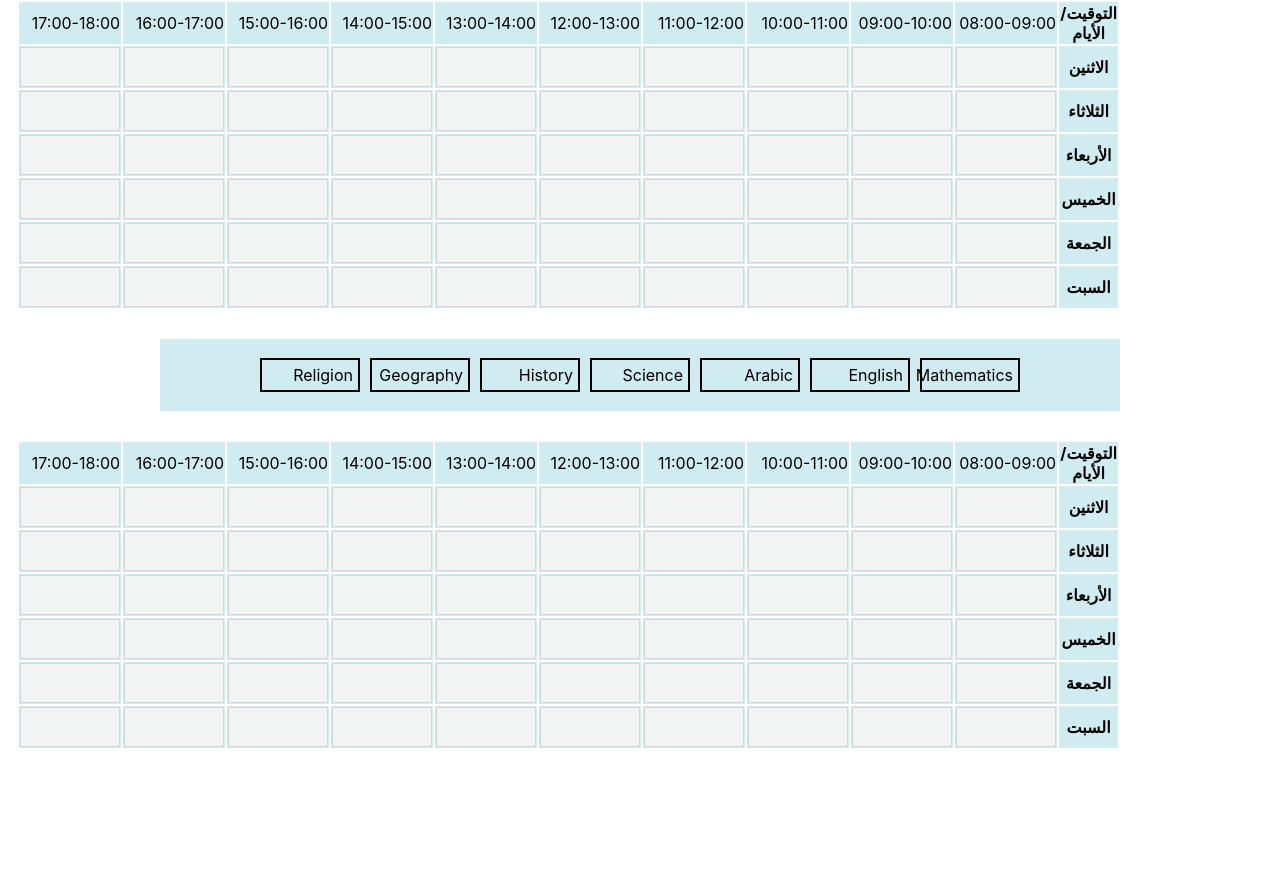
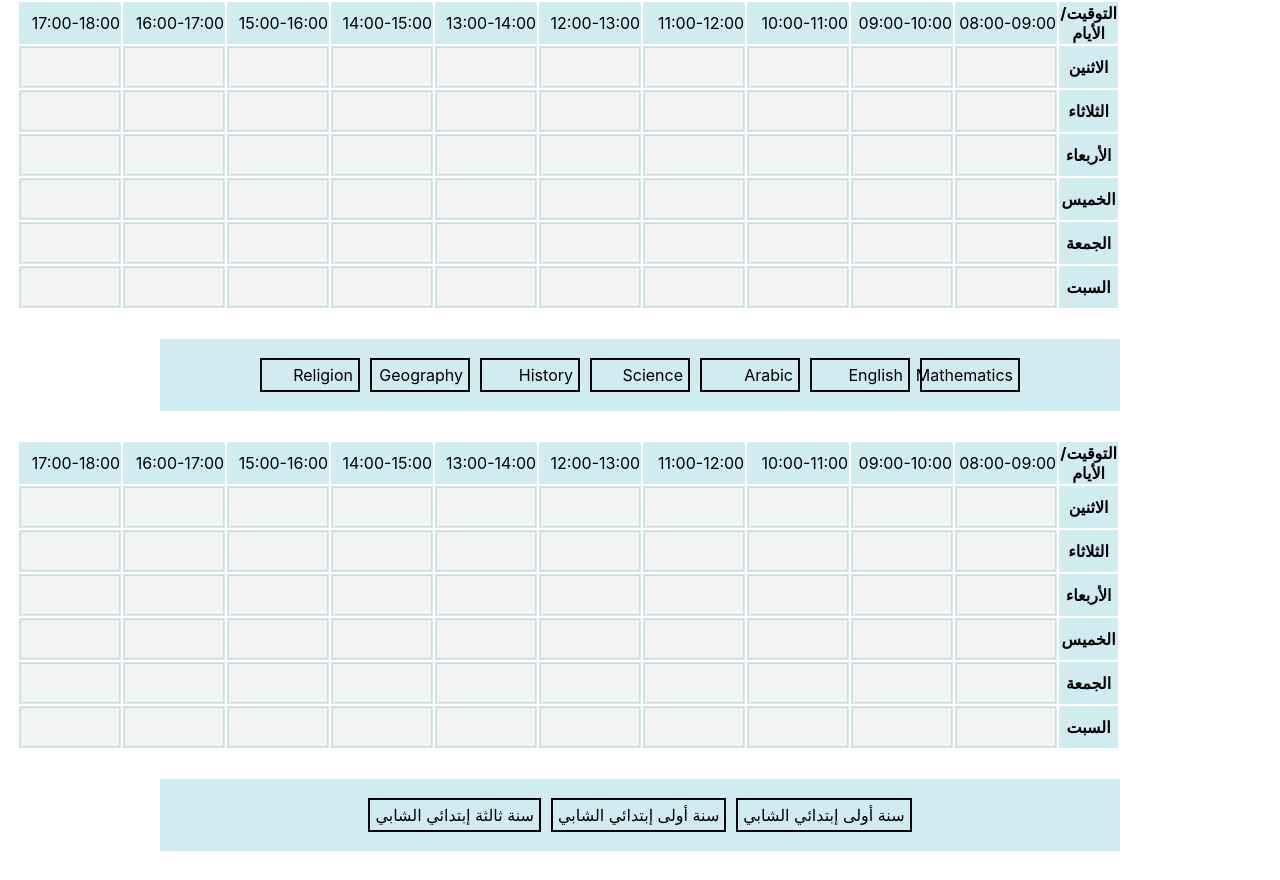
Before and after one commit to farouk-allani/school-scheduler-dnd, a Next.js app: page / in a window 1280 px wide. Before the commit the page ends 800 px from the top, so only its background shows below. Built offline with nearby package versions, Linux system fonts and the light colour scheme.

Commit message:
feat: map aksem into index home page

```diff
--- a/components/Kesm.js
+++ b/components/Kesm.js
@@ -5,7 +5,7 @@ export const kesmTypes = {
   KESM: "kesm",
 };
 
-const Subject = ({ id, name }) => {
+const Kesm= ({ id, name }) => {
 
   const [{ isDragging }, drag] = useDrag(() => ({
     type: kesmTypes.KESM,
@@ -33,4 +33,4 @@ const Subject = ({ id, name }) => {
   );
 };
 
-export default Subject;
+export default Kesm;
--- a/pages/index.js
+++ b/pages/index.js
@@ -9,6 +9,7 @@ import { dropSubject, unDropSubject } from "../redux/action";
 import { insertSubject } from "../redux/action";
 import SubjectsTable from "../components/SubjectsTable";
 import TeacherTable from "../components/TeacherTable";
+import Kesm from "../components/Kesm";
 
 export const ItemTypes = {
   SUBJECT: "subject",
@@ -48,6 +49,7 @@ export default function Home() {
   const subjects = useSelector((state) => state.handleSubjects);
   const rows = useSelector((state) => state.handleRows);
   const kesmRows = useSelector((state) => state.handleKesmRows);
+  const aksem= useSelector((state) => state.handleAksem);
 
   const dispatch = useDispatch();
 
@@ -153,6 +155,19 @@ export default function Home() {
           emptyKesmCell={emptyKesmCell}
           isKesmCellAvailable={isKesmCellAvailable}
         />
+        <div className={styles.aksem}>
+        {aksem
+        .filter((kesm, i) => kesm.isDropped === false)
+        .map((kesm)=>(
+          <Kesm
+          key={kesm.id}
+          id={kesm.id}
+          name={kesm.name}
+          />
+
+        ))
+        }
+        </div>
       </DndProvider>
     </div>
   );
--- a/styles/Home.module.css
+++ b/styles/Home.module.css
@@ -146,3 +146,13 @@
     flex-wrap: wrap;
 
 }
+
+.aksem{
+  background-color: rgb(23,162,184,0.2);
+    margin: 29px auto;
+    display: flex;
+    justify-content: center;
+    padding: 14px;
+    flex-wrap: wrap;
+
+}
```
